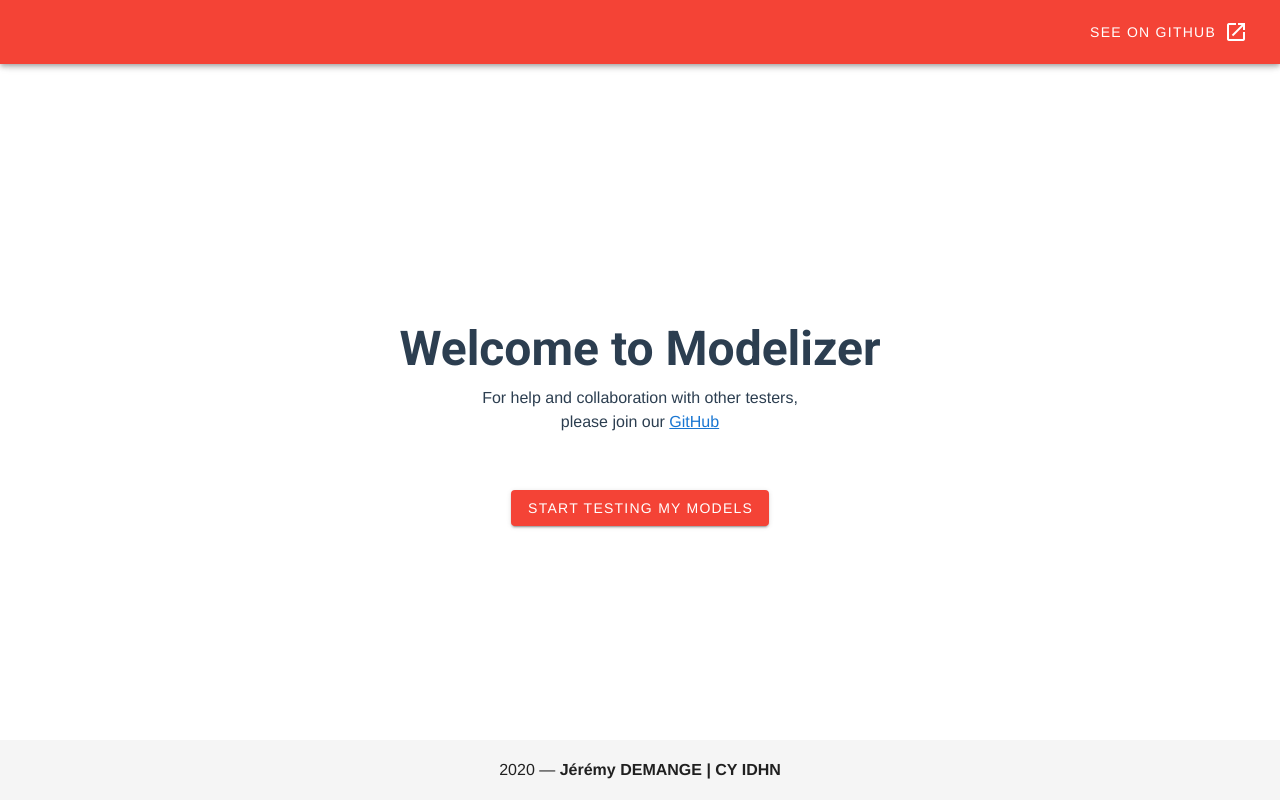
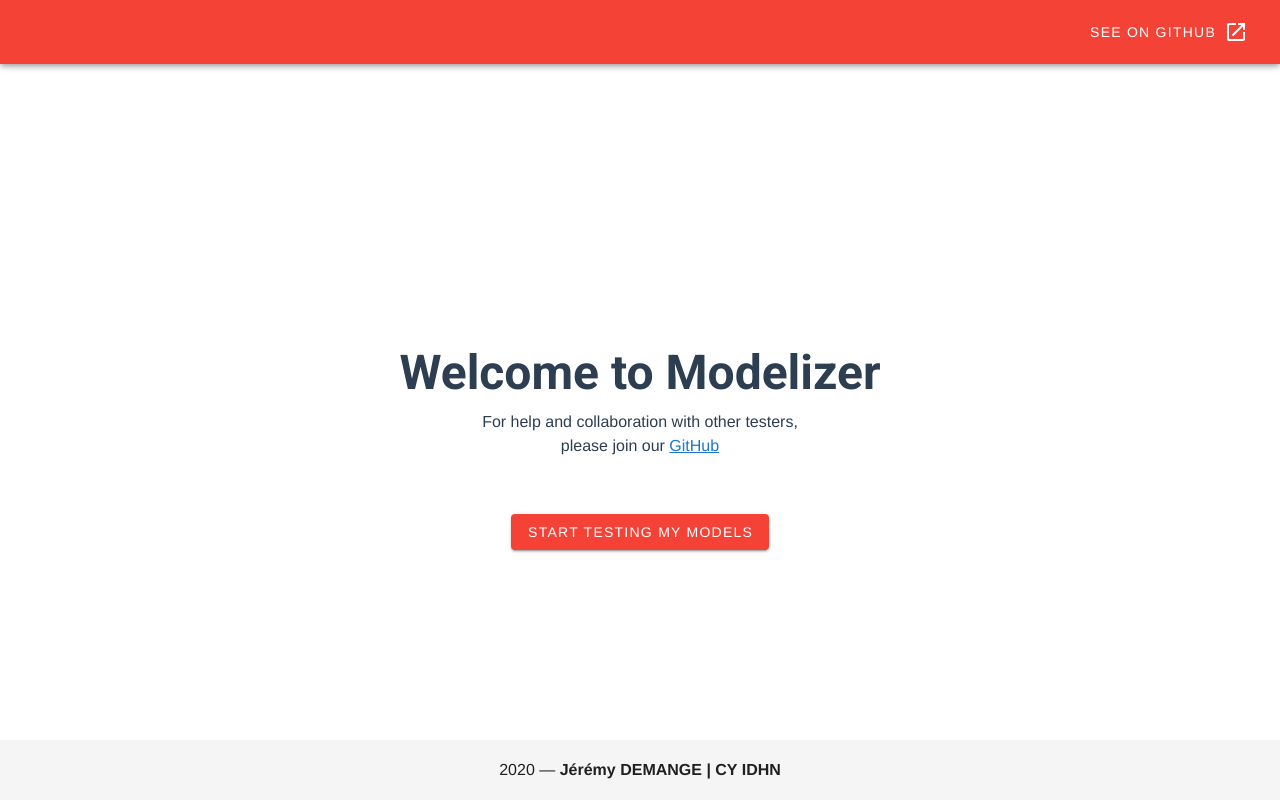
Before and after one commit to demangejeremy/modelizer, a Vue app: page / in a window 1280 px wide. Built offline with nearby package versions, Linux system fonts and the light colour scheme.

Commit message:
Modifs homepage

```diff
--- a/src/components/Modelizer.vue
+++ b/src/components/Modelizer.vue
@@ -10,7 +10,7 @@
 				/>
 			</v-col>
 
-			<v-col class="mb-2" cols="12">
+			<v-col class="mb-2 mt-6" cols="12">
 				<h1 class="display-2 font-weight-bold mb-3">
 					Welcome to Modelizer
 				</h1>
```
